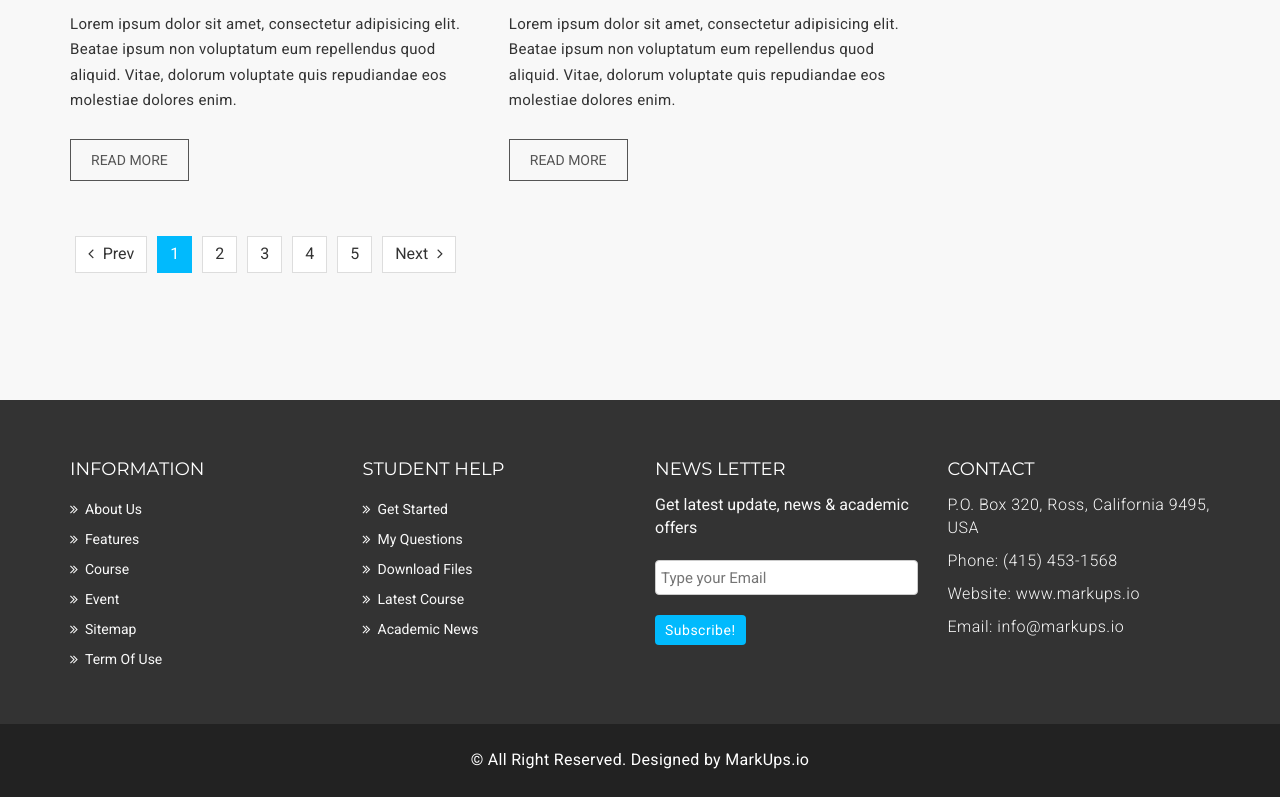
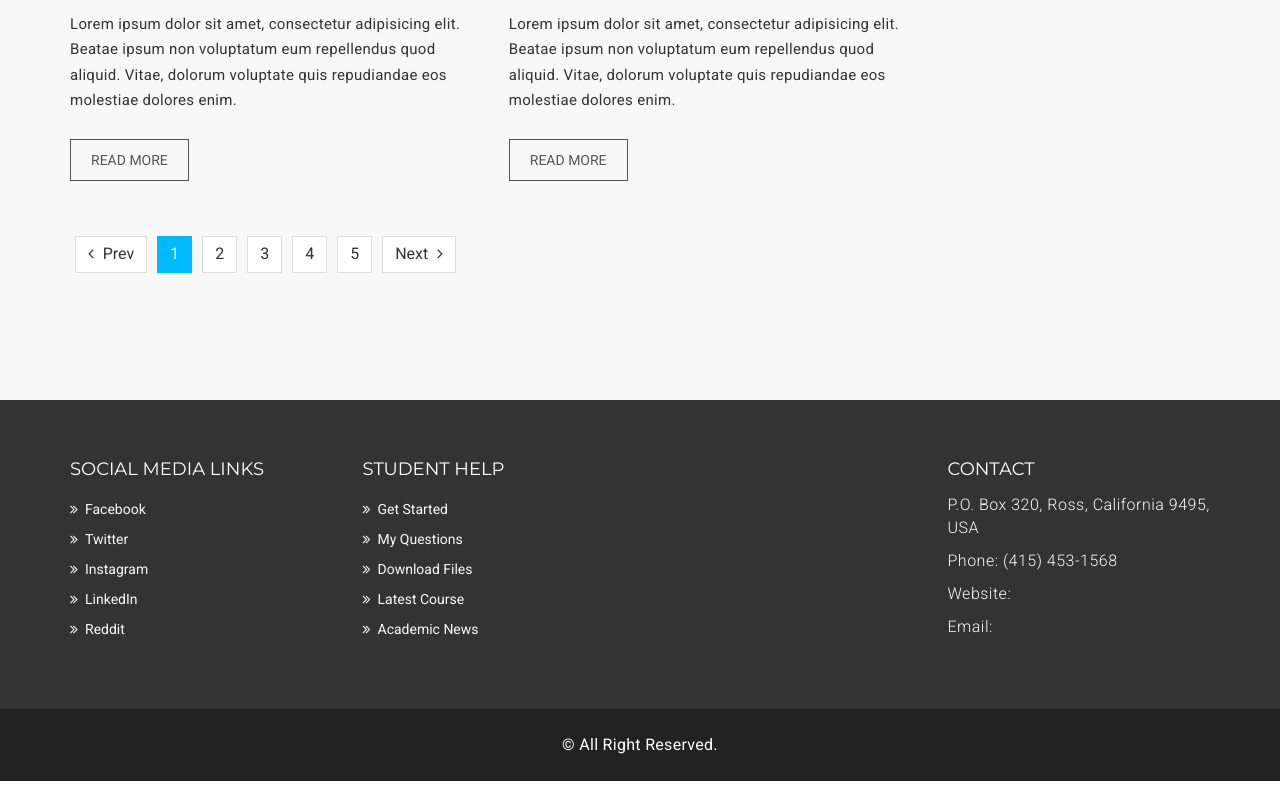
Before and after one commit to soumya-99/focus-education, a plain HTML site: page blog-archive.html in a window 1280 px wide. Shown: the part 1876-2673 px from the top of the page. Drawn offline with Linux system fonts and the light colour scheme.

Commit message:
[0.0.4] Author Changed from Every Page

```diff
--- a/blog-archive.html
+++ b/blog-archive.html
@@ -416,14 +416,13 @@
           <div class="row">
             <div class="col-lg-3 col-md-3 col-sm-3">
               <div class="mu-footer-widget">
-                <h4>Information</h4>
+                <h4>Social Media Links</h4>
                 <ul>
-                  <li><a href="#">About Us</a></li>
-                  <li><a href="">Features</a></li>
-                  <li><a href="">Course</a></li>
-                  <li><a href="">Event</a></li>
-                  <li><a href="">Sitemap</a></li>
-                  <li><a href="">Term Of Use</a></li>
+                  <li><a href="#">Facebook</a></li>
+                  <li><a href="">Twitter</a></li>
+                  <li><a href="">Instagram</a></li>
+                  <li><a href="">LinkedIn</a></li>
+                  <li><a href="">Reddit</a></li>
                 </ul>
               </div>
             </div>
@@ -440,14 +439,14 @@
               </div>
             </div>
             <div class="col-lg-3 col-md-3 col-sm-3">
-              <div class="mu-footer-widget">
+              <!-- <div class="mu-footer-widget">
                 <h4>News letter</h4>
                 <p>Get latest update, news & academic offers</p>
                 <form class="mu-subscribe-form">
                   <input type="email" placeholder="Type your Email">
                   <button class="mu-subscribe-btn" type="submit">Subscribe!</button>
                 </form>
-              </div>
+              </div> -->
             </div>
             <div class="col-lg-3 col-md-3 col-sm-3">
               <div class="mu-footer-widget">
@@ -455,8 +454,8 @@
                 <address>
                   <p>P.O. Box 320, Ross, California 9495, USA</p>
                   <p>Phone: (415) 453-1568 </p>
-                  <p>Website: www.markups.io</p>
-                  <p>Email: info@markups.io</p>
+                  <p>Website:</p>
+                  <p>Email: </p>
                 </address>
               </div>
             </div>
@@ -469,7 +468,7 @@
     <div class="mu-footer-bottom">
       <div class="container">
         <div class="mu-footer-bottom-area">
-          <p>&copy; All Right Reserved. Designed by <a href="http://www.markups.io/" rel="nofollow">MarkUps.io</a></p>
+          <p>&copy; All Right Reserved.</p>
         </div>
       </div>
     </div>
```
Also changed, not shown: 404.html (+10 -11 lines), blog-single.html (+11 -12 lines), contact.html (+11 -12 lines), course-detail.html (+11 -12 lines), course.html (+11 -12 lines), gallery.html (+11 -12 lines).
